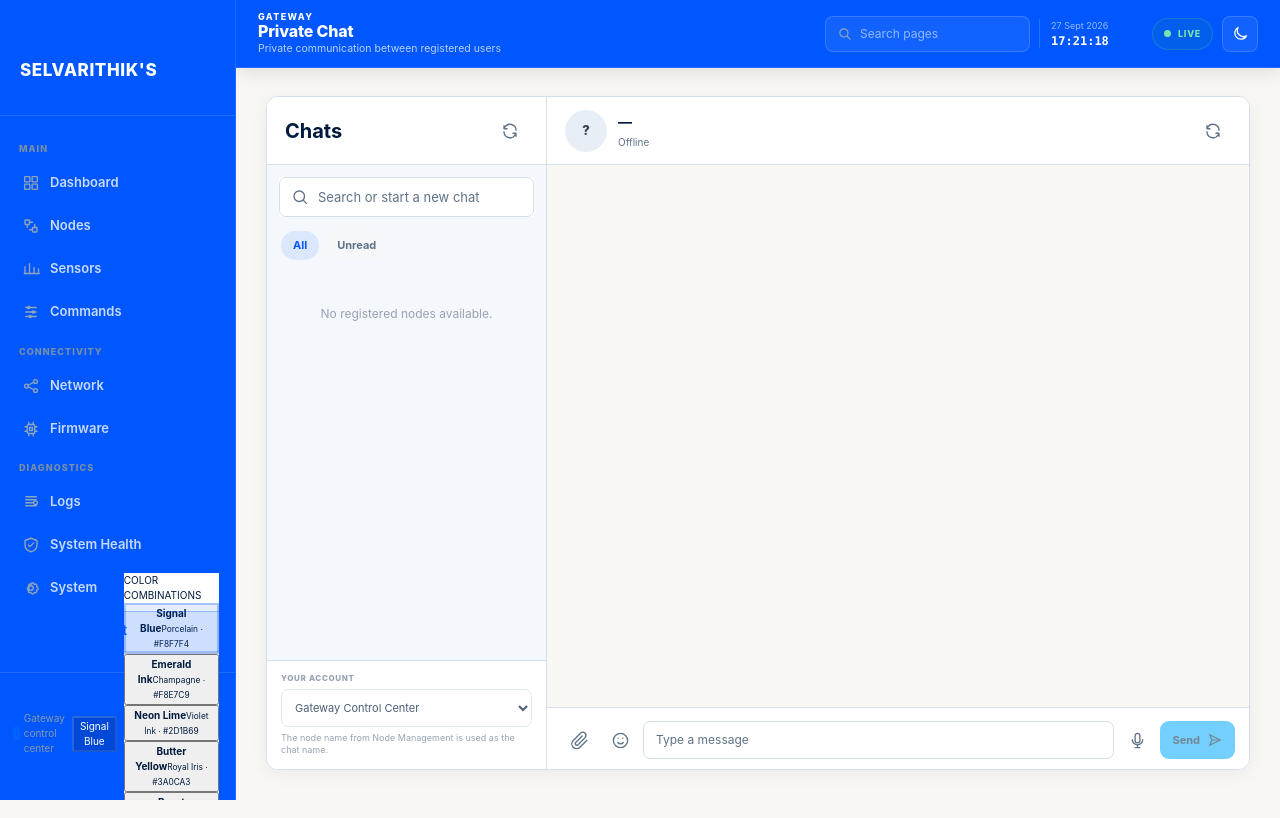
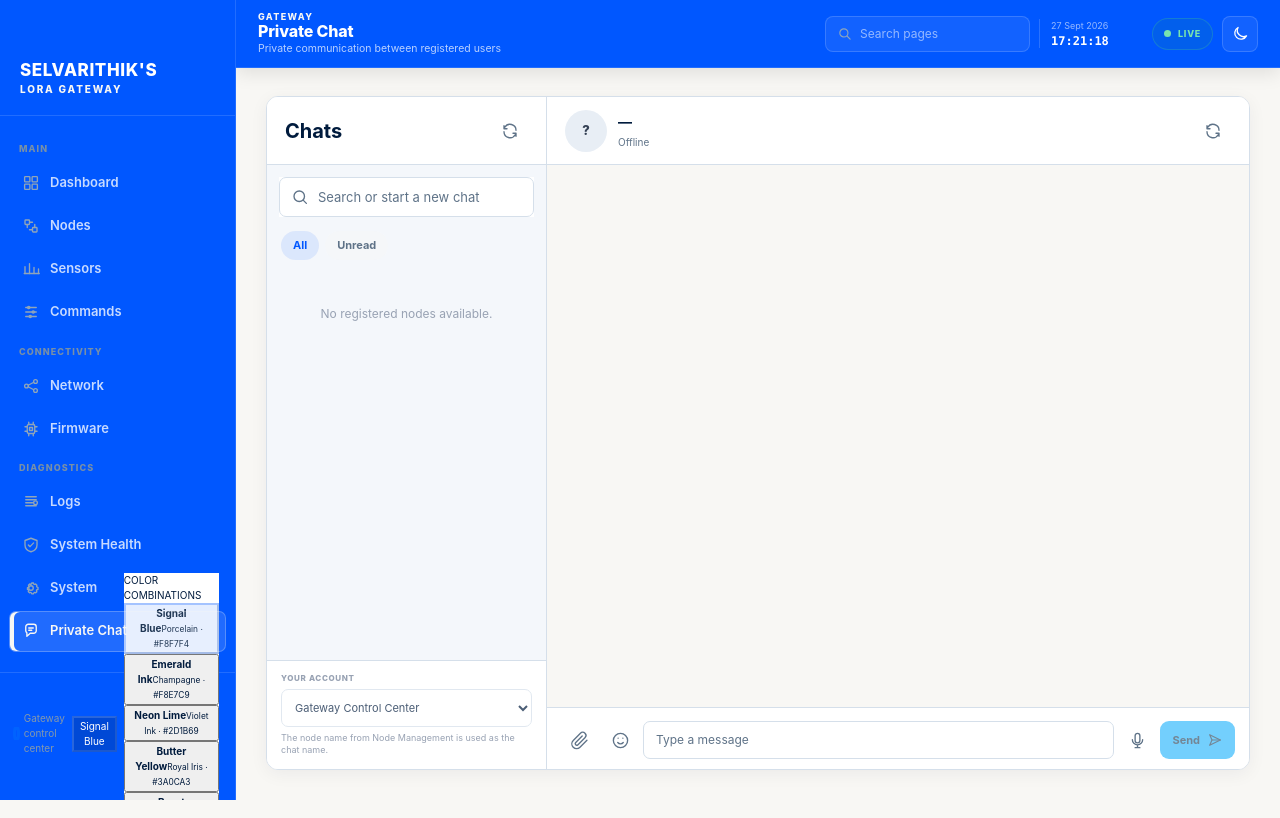
Before and after one commit to selvarithik/ESP32_LoRa_Project, a Flask app: page /chat in a window 1280 px wide. Run offline with Flask 3, Linux system fonts and the light colour scheme; data that the repository does not hold is empty.

Commit message:
Fix chrome contrast for palette-specific navigation and header accents

```diff
--- a/dashboard/static/css/selvarithik-palette.css
+++ b/dashboard/static/css/selvarithik-palette.css
@@ -445,3 +445,33 @@ html[data-palette] .dashboard-graph-foot{
   background:var(--palette-soft)!important;
   border-color:var(--palette-border)!important;
 }
+
+/* Contrast accent used inside the dark chrome so navigation never disappears. */
+html[data-palette="signal-blue"]{--palette-chrome-accent:#F8F7F4}
+html[data-palette="emerald-ink"]{--palette-chrome-accent:#F8E7C9}
+html[data-palette="neon-lime"]{--palette-chrome-accent:#C8FF3D}
+html[data-palette="butter-yellow"]{--palette-chrome-accent:#FFF275}
+html[data-palette="burnt-orange"]{--palette-chrome-accent:#FFF4D6}
+html[data-palette="lime-spark"]{--palette-chrome-accent:#B6FF2E}
+
+html[data-palette] .topbar-page-v6 .topbar-kicker-v6,
+html[data-palette] .sidebar-brand-copy-v6 span{
+  color:var(--palette-chrome-accent)!important;
+}
+html[data-palette] .nav-v6.active,
+html[data-palette] .nav-v6.active .nav-icon{
+  color:var(--palette-chrome-accent)!important;
+}
+html[data-palette] .nav-v6.active{
+  background:color-mix(in srgb, var(--palette-chrome-accent) 13%, transparent)!important;
+  border-color:color-mix(in srgb, var(--palette-chrome-accent) 25%, transparent)!important;
+  box-shadow:inset 4px 0 0 var(--palette-chrome-accent)!important;
+}
+html[data-palette] .nav-v6.active::after{
+  background:var(--palette-chrome-accent)!important;
+}
+html[data-palette] .palette-control-v1:hover,
+html[data-palette] .palette-control-v1[aria-expanded="true"]{
+  color:var(--palette-chrome-accent)!important;
+  border-color:color-mix(in srgb, var(--palette-chrome-accent) 50%, transparent)!important;
+}
```
